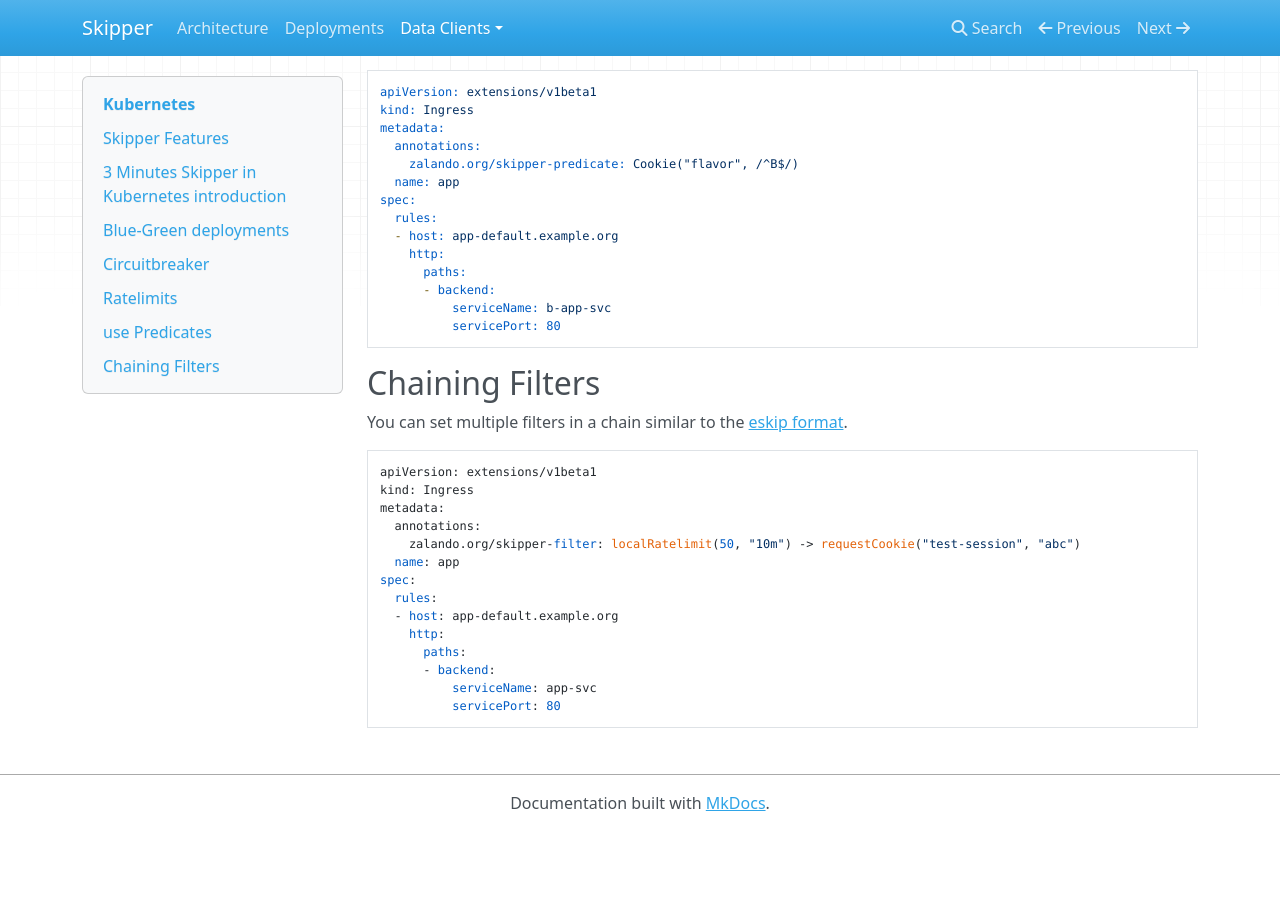
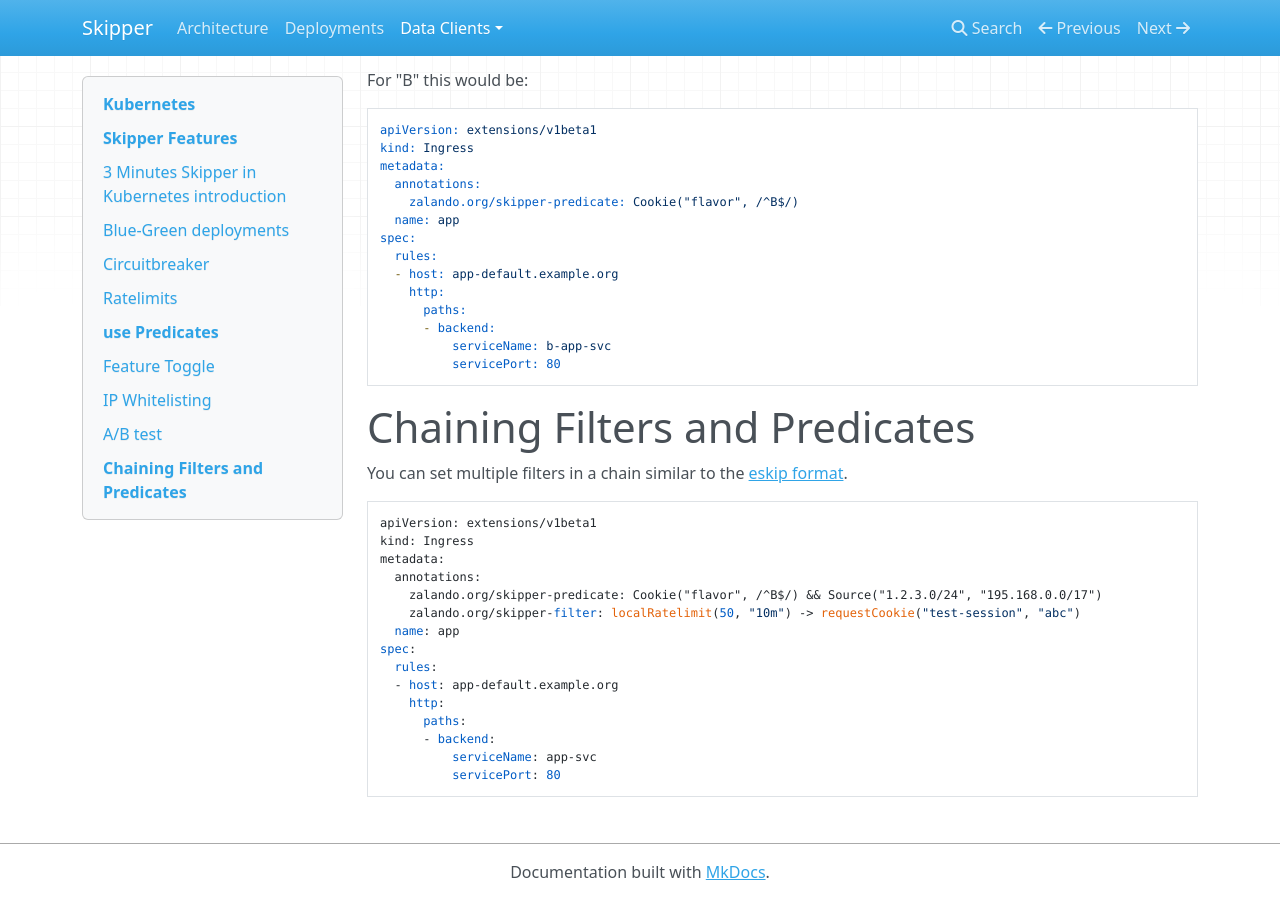
Before and after one commit to zalando/skipper, an MkDocs documentation site: the page built from docs/dataclients/kubernetes.md, in a window 1280 px wide and 900 px high, scrolled down 9632 px. Built offline with MkDocs 1.6.1, drawn with Linux system fonts in a browser that asks for light colours; nearby versions of some CDN libraries; old or Windows-style settings are respelled for this version of MkDocs; before the commit the page ends 10463 px from its top, so only the background shows below that.

Commit message:
better TOC and add Predicates to chaining example

```diff
--- a/docs/dataclients/kubernetes.md
+++ b/docs/dataclients/kubernetes.md
@@ -6,7 +6,7 @@
 [Ingress Objects](https://kubernetes.io/docs/concepts/services-networking/ingress).
 Detailed information you find in our [godoc for dataclient kubernetes](https://godoc.org/github.com/zalando/skipper/dataclients/kubernetes).
 
-## Skipper Features
+# Skipper Features
 
 Skipper has the following main features:
 
@@ -365,7 +365,7 @@
               serviceName: app-svc
               servicePort: 80
 
-## use Predicates
+# use Predicates
 
 [Predicates](https://godoc.org/github.com/zalando/skipper/predicates)
 are influencing the route matching, which you might want to carefully
@@ -375,7 +375,7 @@
 You can use all kinds of [predicates](https://godoc.org/github.com/zalando/skipper/predicates)
 with [filters](https://godoc.org/github.com/zalando/skipper/filters) together.
 
-### Feature Toggle
+## Feature Toggle
 
 Feature toggles are often implemented as query string to select a new
 feature. Normally you would have to implement this in your
@@ -421,7 +421,7 @@
               serviceName: prod-svc
               servicePort: 80
 
-### IP Whitelisting
+## IP Whitelisting
 
 This ingress route will only allow traffic from networks 1.2.3.0/24 and 195.168.0.0/17
 
@@ -441,7 +441,7 @@
               servicePort: 80
 
 
-### A/B test
+## A/B test
 
 Implementing A/B testing is heavy. Skipper can help you to do
 that. You need to have a traffic split somewhere and have your
@@ -525,7 +525,7 @@
               servicePort: 80
 
 
-## Chaining Filters
+# Chaining Filters and Predicates
 
 You can set multiple filters in a chain similar to the [eskip format](https://godoc.org/github.com/zalando/skipper/eskip).
 
@@ -533,6 +533,7 @@
     kind: Ingress
     metadata:
       annotations:
+        zalando.org/skipper-predicate: Cookie("flavor", /^B$/) && Source("1.2.3.0/24", "195.168.0.0/17")
         zalando.org/skipper-filter: localRatelimit(50, "10m") -> requestCookie("test-session", "abc")
       name: app
     spec:
```
